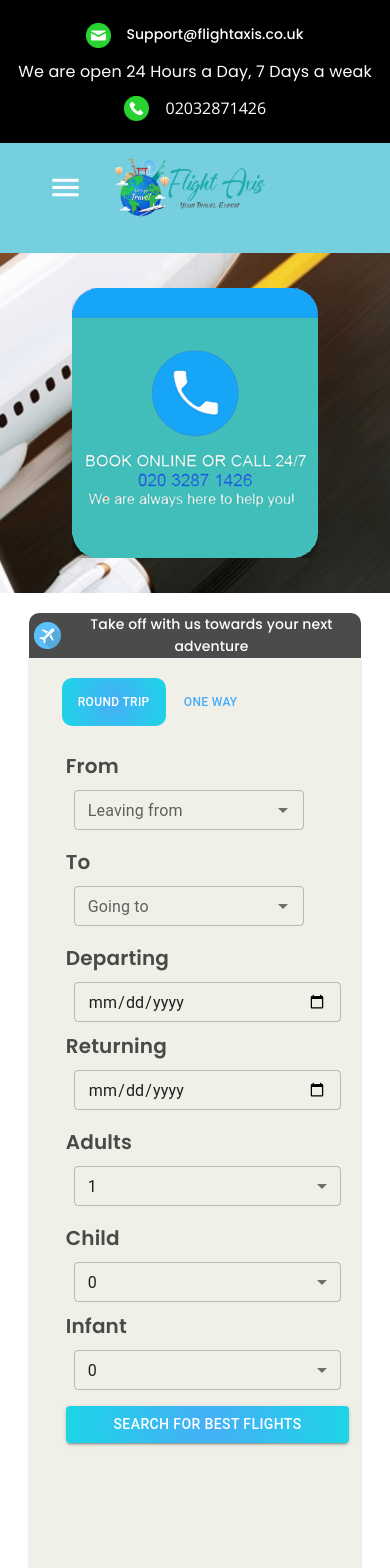
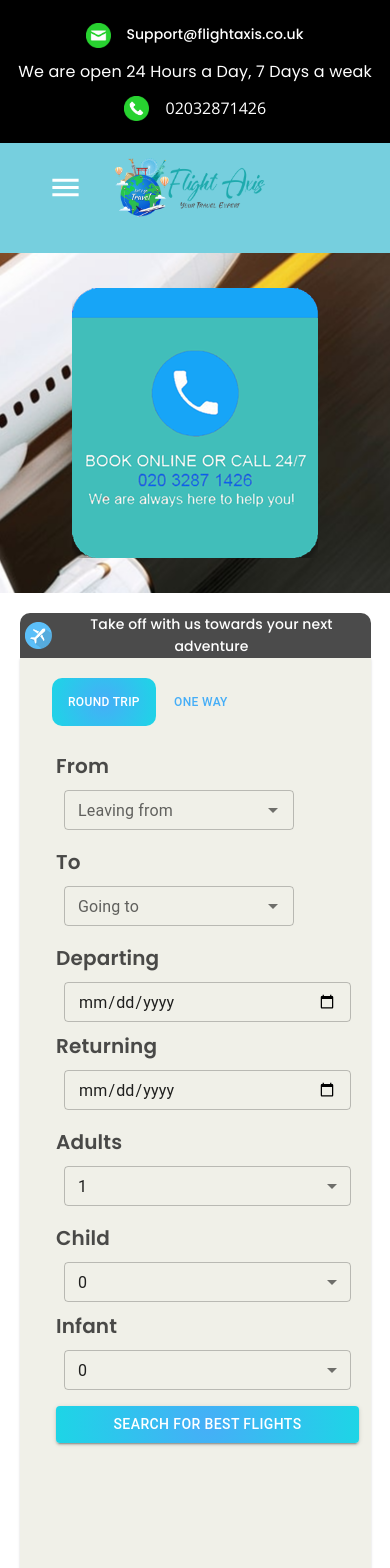
Before and after one commit to hassanahmedk/flightaxis-customer, a React (Create React App) app: page / in a window 390 px wide. Shown: the top 1568 px of the page. Built offline with nearby package versions, Linux system fonts and the light colour scheme.

Commit message:
Update RejForm.js

```diff
--- a/src/components/regform/RejForm.js
+++ b/src/components/regform/RejForm.js
@@ -24,11 +24,7 @@ function TabPanel(props) {
 			aria-labelledby={`simple-tab-${index}`}
 			{...other}
 		>
-			{value === index && (
-				<Box sx={{ p: 3 }}>
-					<Typography>{children}</Typography>
-				</Box>
-			)}
+			{value === index && <Box sx={{ p: 3 }}>{children}</Box>}
 		</div>
 	);
 }
@@ -78,7 +74,7 @@ const RejForm = ({ isMobile }) => {
 			>
 				<Box
 					sx={{
-						width: isMobile ? "85vw" : "85vw",
+						width: isMobile ? "90vw" : "85vw",
 						height: "45px",
 						backgroundColor: "rgb(0,0,0)",
 						opacity: 0.7,
@@ -110,7 +106,7 @@ const RejForm = ({ isMobile }) => {
 						flexDirection: "column",
 						justifyContent: "flex-start",
 						alignItems: "center",
-						width: isMobile ? "85vw" : "85vw",
+						width: isMobile ? "90vw" : "85vw",
 						overflowX: "hidden",
 						borderRadius: "10px",
 						minHeight: isMobile ? (value === 0 ? "120vh" : "110vh") : "50vh",
```
